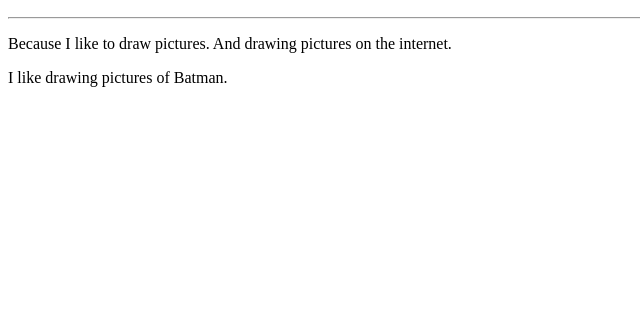
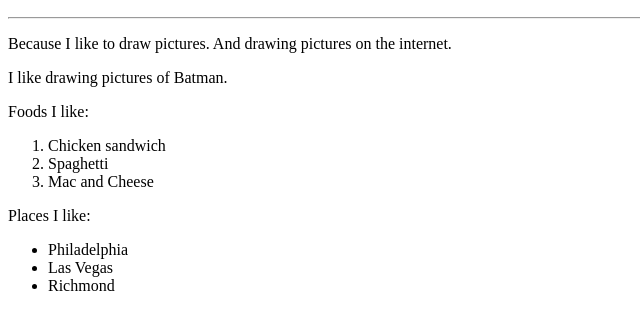
Before and after one commit to jjones6/jjones6.github.io, a plain HTML site: page index.html in a window 1280 px wide. Shown: the part 110-440 px from the top of the page, without its empty margins (0-640 px from the left). Drawn offline with Linux system fonts and the light colour scheme.

Commit message:
Website updated

```diff
--- a/index.html
+++ b/index.html
@@ -9,8 +9,26 @@
       <p>
           Because I like to draw pictures. And drawing pictures on the internet.
       </p>
-      <p>
+      <p> <!--creates a paragraph of information-->
           I like drawing pictures of Batman.
       </p>
+      <p>
+          Foods I like:
+      </p>
+      <ol>
+          <li>Chicken sandwich</li>
+          <li>Spaghetti</li>
+          <li>Mac and Cheese</li>
+
+      </ol>
+      <p>
+          Places I like:
+      </p>
+       <ul>
+           <li>Philadelphia</li>
+          <li>Las Vegas</li>
+          <li>Richmond</li>
+          </ul>
+
   </body>
 </html>
```
